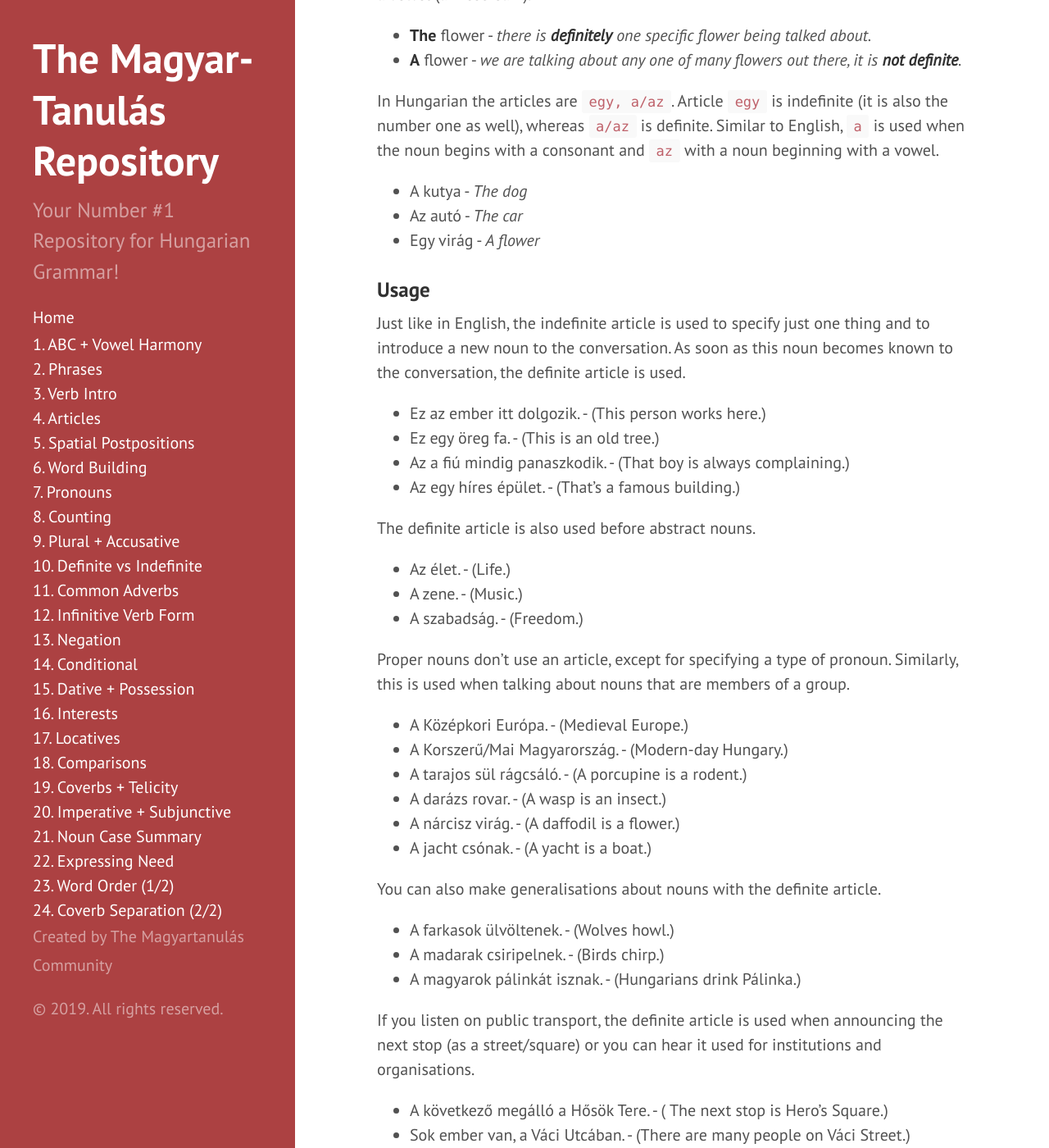
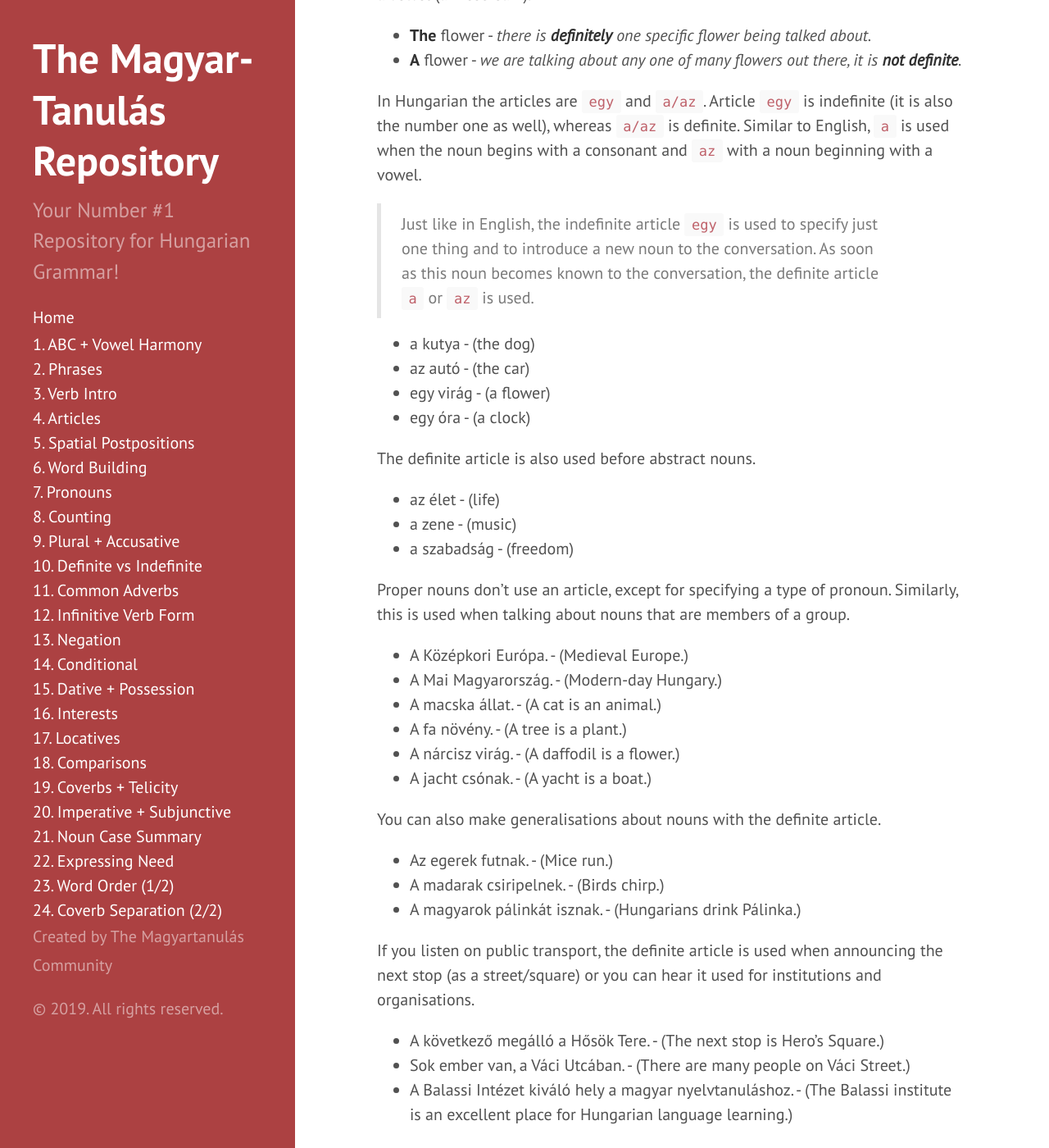
Before and after one commit to Magyartanulas/magyartanulas.github.io, a Jekyll site: the page built from articles.md, in a window 1280 px wide and 1400 px high, scrolled down 299 px. Shown: the whole window at 82% size. Built offline with Jekyll 4.4.1, drawn with Linux system fonts in a browser that asks for light colours; comment, search, counter and statistics services are not loaded; some of the changed text lies outside the part shown.

Commit message:
Update articles.md
Removed capitalisation and fullstops for non-sentence phrases, improved formatting consistency
moved "usage" and removed examples which werent relevant.
Changed some examples with obscure vocab
Changed some examples to include `az`

```diff
--- a/articles.md
+++ b/articles.md
@@ -11,48 +11,42 @@ and *an* is used when that noun begins with a vowel (an icecream).
 * **The** flower - *there is **definitely** one specific flower being talked about.*
 * **A** flower - *we are talking about any one of many flowers out there, it is **not definite**.*
 
-In Hungarian the articles are `egy, a/az`. Article `egy` is indefinite (it is also the number one as well), whereas `a/az` is definite.
+In Hungarian the articles are `egy` and `a/az`. Article `egy` is indefinite (it is also the number one as well), whereas `a/az` is definite.
 Similar to English, `a` is used when the noun begins with a consonant and `az` with a noun beginning with a vowel.
 
-* A kutya - *The dog*
-* Az autó - *The car*
-* Egy virág - *A flower*
+>Just like in English, the indefinite article `egy` is used to specify just one thing and to introduce a new noun to the conversation. As soon as this noun becomes known to the conversation, the definite article `a` or `az` is used.
 
-### Usage
-
-Just like in English, the indefinite article is used to specify just one thing and to introduce a new noun to the conversation. As soon as this noun becomes known to the conversation, the definite article is used.
-
-* Ez az ember itt dolgozik. - (This person works here.)
-* Ez egy öreg fa. - (This is an old tree.)
-* Az a fiú mindig panaszkodik. - (That boy is always complaining.)
-* Az egy híres épület. - (That's a famous building.)
+* a kutya - (the dog)
+* az autó - (the car)
+* egy virág - (a flower)
+* egy óra - (a clock)
 
 The definite article is also used before abstract nouns.
 
-* Az élet. - (Life.)
-* A zene. - (Music.)
-* A szabadság. - (Freedom.)
+* az élet - (life)
+* a zene - (music)
+* a szabadság - (freedom)
 
 Proper nouns don't use an article, except for specifying a type of pronoun. Similarly, this is used when talking about nouns that are members of a group.
 
 * A Középkori Európa. - (Medieval Europe.)
-* A Korszerű/Mai Magyarország. - (Modern-day Hungary.)
-* A tarajos sül rágcsáló. - (A porcupine is a rodent.)
-* A darázs rovar. - (A wasp is an insect.)
+* A Mai Magyarország. - (Modern-day Hungary.)
+* A macska állat. - (A cat is an animal.)
+* A fa növény. - (A tree is a plant.)
 * A nárcisz virág. - (A daffodil is a flower.)
 * A jacht csónak. - (A yacht is a boat.)
 
 You can also make generalisations about nouns with the definite article.
 
-* A farkasok ülvöltenek. - (Wolves howl.)
+* Az egerek futnak. - (Mice run.)
 * A madarak csiripelnek. - (Birds chirp.)
 * A magyarok pálinkát isznak. - (Hungarians drink Pálinka.)
 
 If you listen on public transport, the definite article is used when announcing the next stop (as a street/square) or you can hear it used for institutions and organisations.
 
-* A következő megálló a Hősök Tere. - ( The next stop is Hero's Square.)
+* A következő megálló a Hősök Tere. - (The next stop is Hero's Square.)
 * Sok ember van, a Váci Utcában. - (There are many people on Váci Street.)
-* A Balassi Intézet kiváló hely a magyar nyelvtanuláshoz. - (The Balassi institute is an excellent place for hungarian language learning.)
+* A Balassi Intézet kiváló hely a magyar nyelvtanuláshoz. - (The Balassi institute is an excellent place for Hungarian language learning.)
 
 The article is often omitted in certain situations in Hungarian. Aside from the examples mentioned before, all the times that English uses an indefinite article, Hungarian uses none. It is also omitted for dates.
 
```
